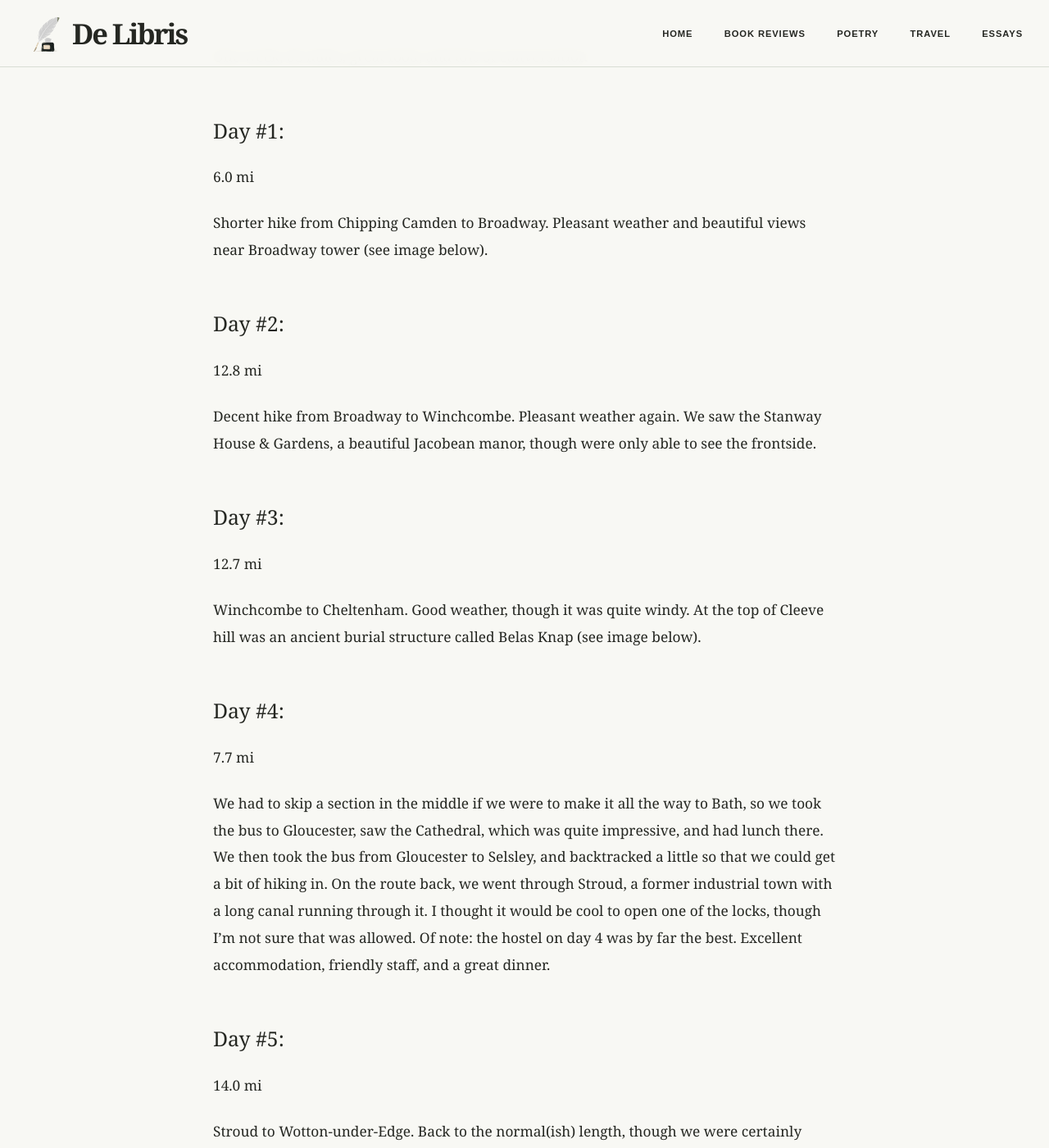
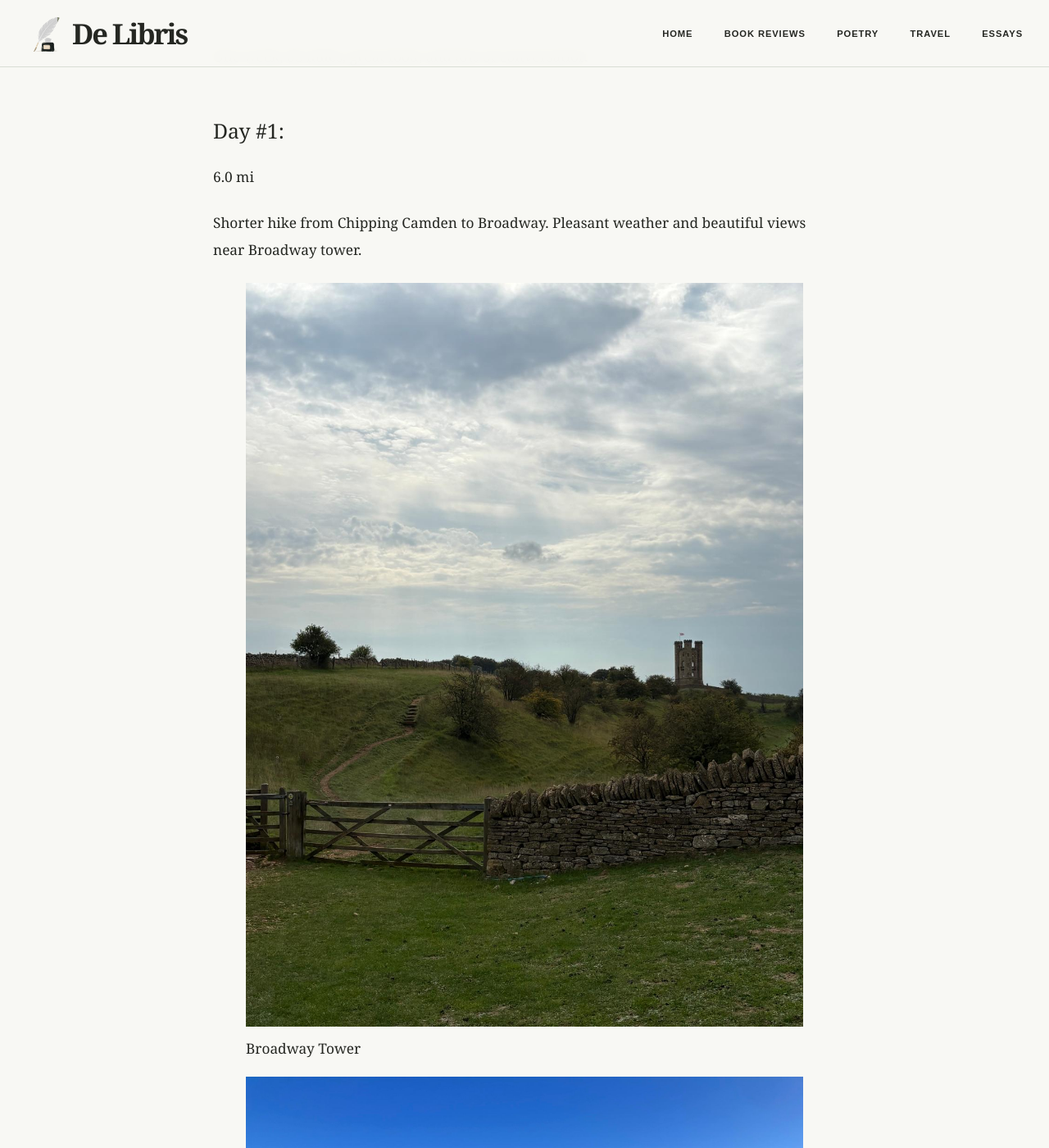
Before and after one commit to homo-ignotus/delibris, a Jekyll site: the page built from _travels/a-week-in-the-cotswolds.md, in a window 1280 px wide and 1400 px high, scrolled down 325 px. Shown: the whole window at 82% size. Built offline with Jekyll 4.4.1, drawn with Linux system fonts in a browser that asks for light colours; some of the changed text lies outside the part shown.

Commit message:
Update a-week-in-the-cotswolds.md

```diff
--- a/_travels/a-week-in-the-cotswolds.md
+++ b/_travels/a-week-in-the-cotswolds.md
@@ -2,25 +2,41 @@
 title: A Week in the Cotswolds
 dates: September 2026
 order: 2
-gallery:
-  - image: /assets/images/travel/Stanway_house.png
-    caption: Stanway House and Gardens
-  - image: assets/images/travel/cotswolds_view_1.png
-  - image: assets/images/travel/broadway_tower.png
-    caption: Broadway Tower
 ---
 One week, 82 miles, great food, and lots of conversation
 
 ## Day #1:
 6.0 mi
 
-Shorter hike from Chipping Camden to Broadway. Pleasant weather and beautiful views near Broadway tower (see image below).
-
+Shorter hike from Chipping Camden to Broadway. Pleasant weather and beautiful views near Broadway tower.
+<figure>
+  <img
+    src="/assets/images/travel/broadway_tower.png"
+    alt="Broadway Tower"
+    style="width:100%;height:auto;"
+  >
+  <figcaption>Broadway Tower</figcaption>
+</figure>
+<figure>
+  <img
+    src="/assets/images/travel/cotswolds_view_1.png"
+    alt="View from Day 1"
+    style="width:100%;height:auto;"
+  >
+  <figcaption>View from Day 1</figcaption>
+</figure>
 ## Day #2:
 12.8 mi
 
 Decent hike from Broadway to Winchcombe. Pleasant weather again. We saw the Stanway House & Gardens, a beautiful Jacobean manor, though were only able to see the frontside.
-
+<figure>
+  <img
+    src="/assets/images/travel/Stanway_house.png"
+    alt="Stanway House and Gardens"
+    style="width:100%;height:auto;"
+  >
+  <figcaption>Stanway House and Gardens</figcaption>
+</figure>
 ## Day #3:
 12.7 mi
 
```
